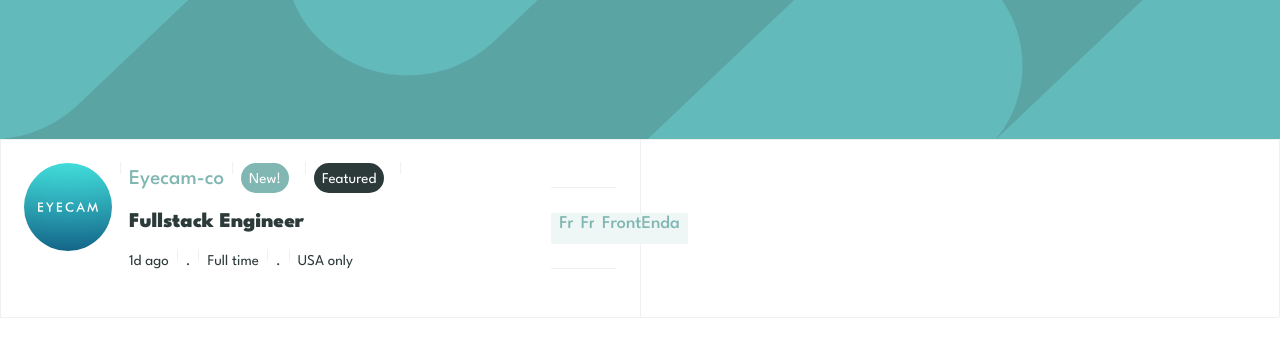
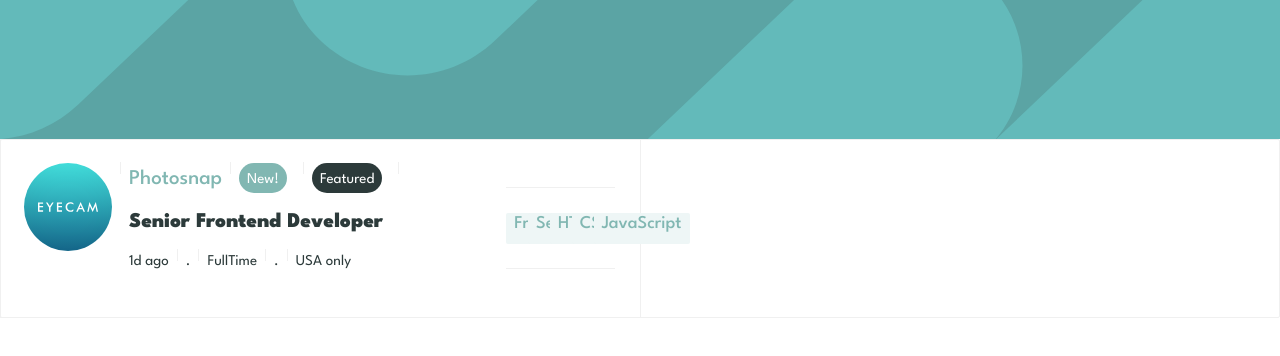
Before and after one commit to gianbelinche/Job-filtering, a React (Create React App) app: page / in a window 1280 px wide. Shown: the top 356 px of the page. Built offline with nearby package versions, Linux system fonts and the light colour scheme.

Commit message:
Put props on job

```diff
--- a/src/components/Job.js
+++ b/src/components/Job.js
@@ -6,7 +6,7 @@ import NewBadge from "./NewBadge";
 import FeaturedBadge from "./FeaturedBadge";
 import JobTag from "./JobTag";
 
-export default function Job() {
+export default function Job(props) {
   const [hovered, setHovered] = React.useState(false);
   return (
     <Card>
@@ -16,11 +16,11 @@ export default function Job() {
           <Divider type="vertical" />
           <Col>
             <Row>
-              <h2 style={styles.name}>Eyecam-co</h2>
+              <h2 style={styles.name}>{props.company}</h2>
               <Divider type="vertical" />
-              <NewBadge visible={true}></NewBadge>
+              <NewBadge visible={props.new}></NewBadge>
               <Divider type="vertical" />
-              <FeaturedBadge visible={true}></FeaturedBadge>
+              <FeaturedBadge visible={props.featured}></FeaturedBadge>
             </Row>
             <div
               onMouseEnter={() => setHovered(!hovered)}
@@ -31,29 +31,29 @@ export default function Job() {
                   hovered ? styles.title_hovered : styles.title_not_hovered
                 }
               >
-                Fullstack Engineer
+                {props.position}
               </h2>
             </div>
             <Row>
-              <p style={styles.text}>1d ago</p>
+              <p style={styles.text}>{props.postedAt}</p>
               <Divider type="vertical" />
               <p style={styles.text}> . </p>
               <Divider type="vertical" />
-              <p style={styles.text}>Full time</p>
+              <p style={styles.text}>{props.contract}</p>
               <Divider type="vertical" />
               <p style={styles.text}> . </p>
               <Divider type="vertical" />
-              <p style={styles.text}>USA only</p>
+              <p style={styles.text}>{props.location}</p>
             </Row>
           </Col>
           <Divider type="vertical" style={{ width: 100 }} />
-          {[1, 2].map(() => (
+          {Array(5 - props.tags.length).map(() => (
             <Row style={{ flex: 1 }}></Row>
           ))}
-          {[1, 2, 3].map(() => (
+          {props.tags.map((tag) => (
             <Row style={{ flex: 1 }}>
               <Divider />
-              <JobTag text="FrontEnda"></JobTag>
+              <JobTag text={tag}></JobTag>
               <Divider />
             </Row>
           ))}
--- a/src/pages/page.js
+++ b/src/pages/page.js
@@ -6,7 +6,16 @@ export default function Page() {
   return (
     <div>
       <Background />
-      <Job />
+      <Job
+        company="Photosnap"
+        new={true}
+        featured={true}
+        position="Senior Frontend Developer"
+        postedAt="1d ago"
+        contract="FullTime"
+        location="USA only"
+        tags={["Frontend", "Senior", "HTML", "CSS", "JavaScript"]}
+      />
     </div>
   );
 }
```
